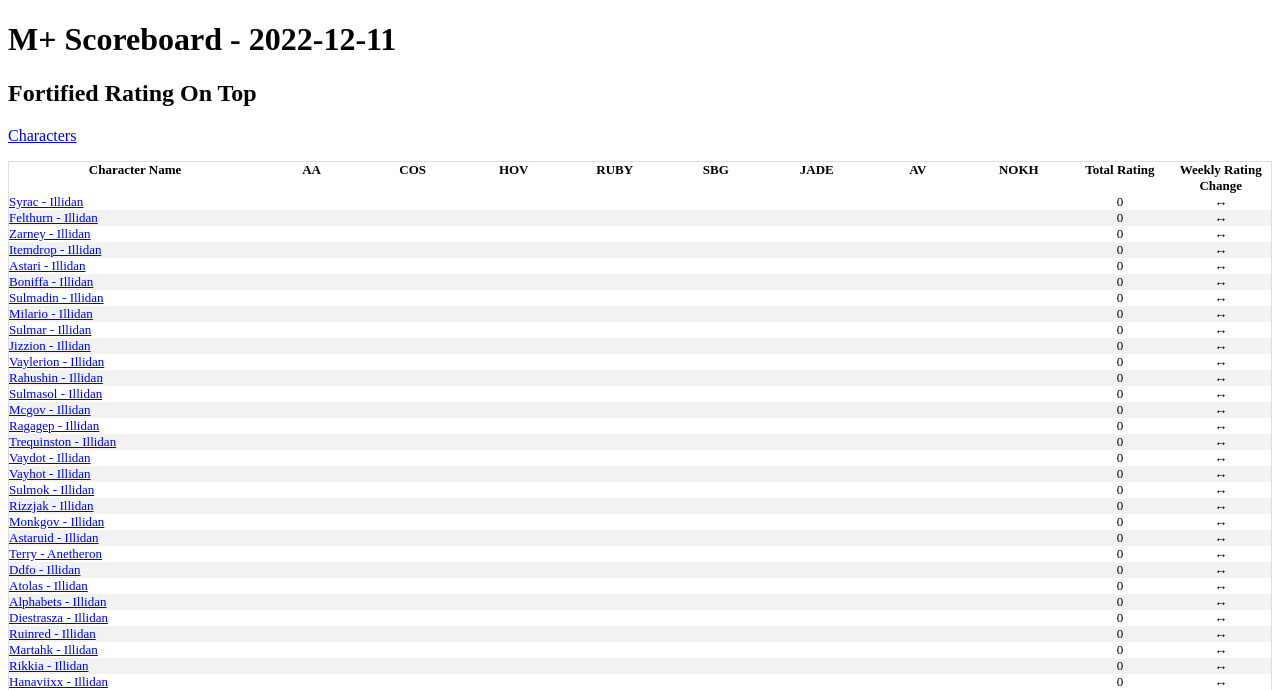
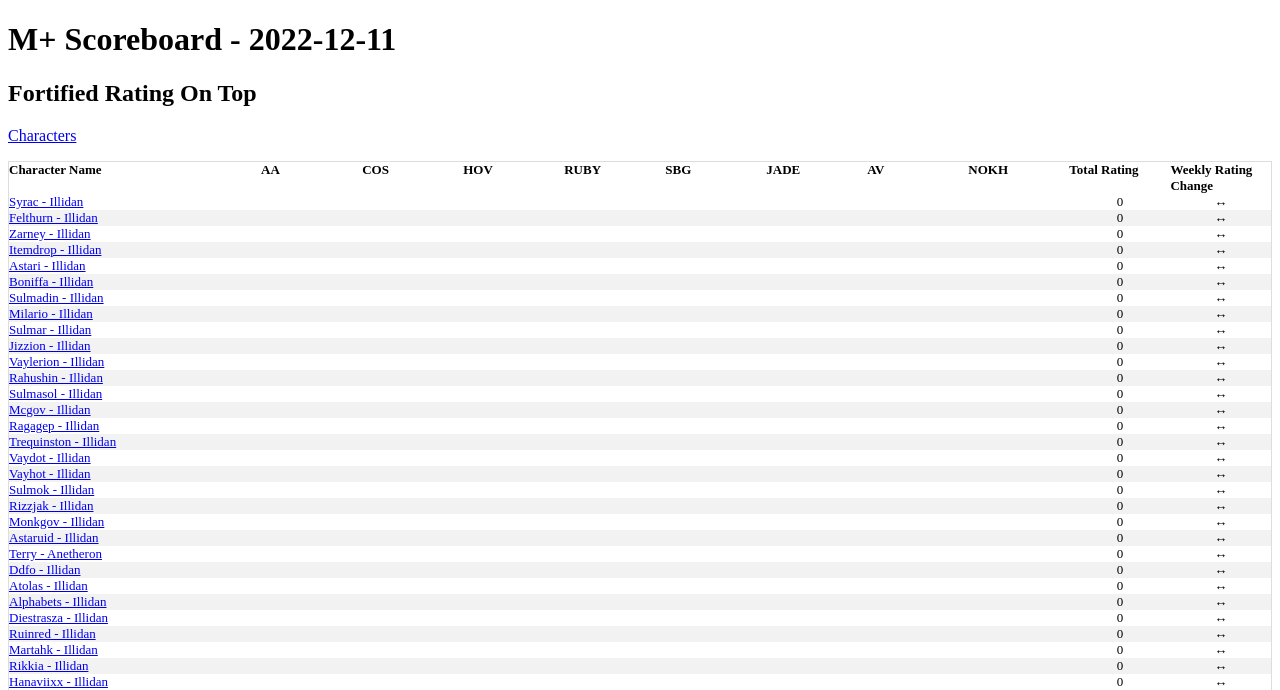
Before and after one commit to terryseyler/MythicPlus, a Flask app: page / in a window 1280 px wide. Shown: the top 690 px of the page. Run offline with Flask 2, Linux system fonts and the light colour scheme; data comes from the database, SQL or seed files in the repository.

Commit message:
fixed css

```diff
--- a/static/style.css
+++ b/static/style.css
@@ -11,7 +11,7 @@ table.scoreboard {
   width: 100%;
   border: 1px solid #ddd;
 }
-.scoreboard,tr,td,th{
+.scoreboard tr, .scoreboard td, .scorboard th{
   text-align: center;
   width: 8%;
 }
```
